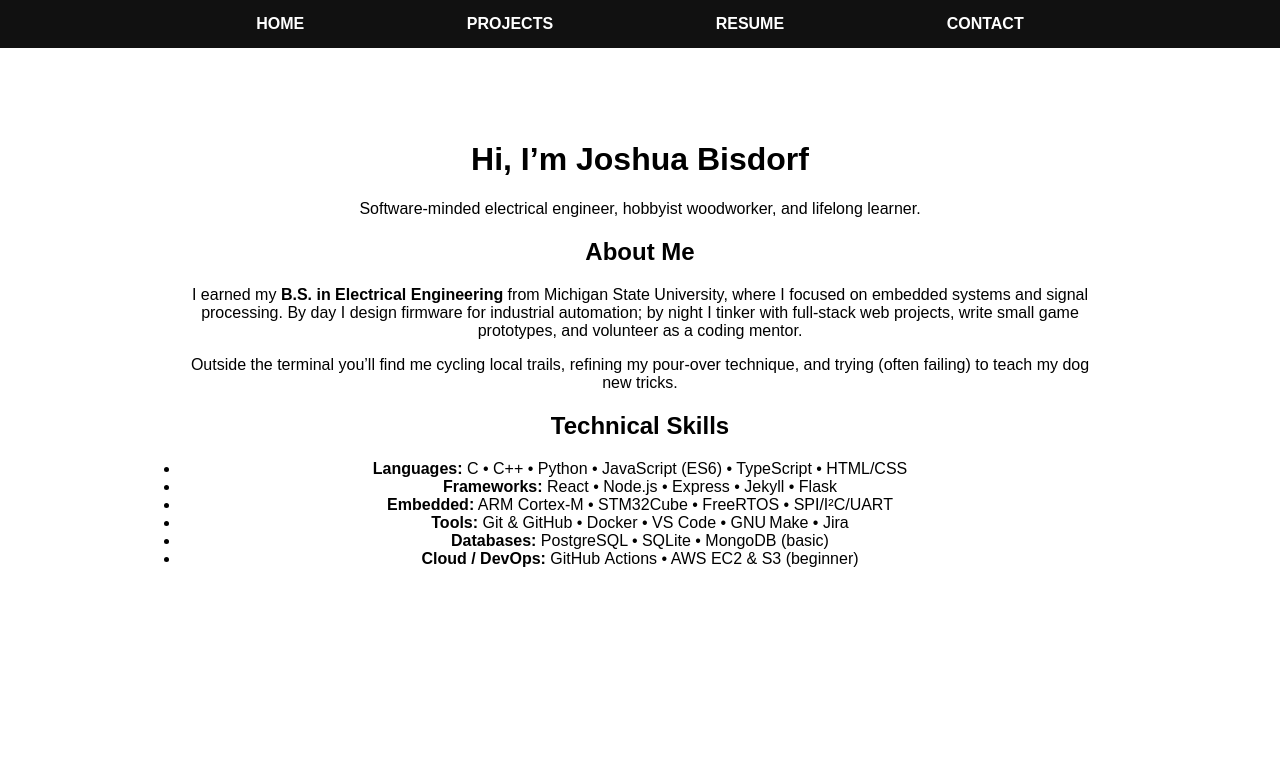
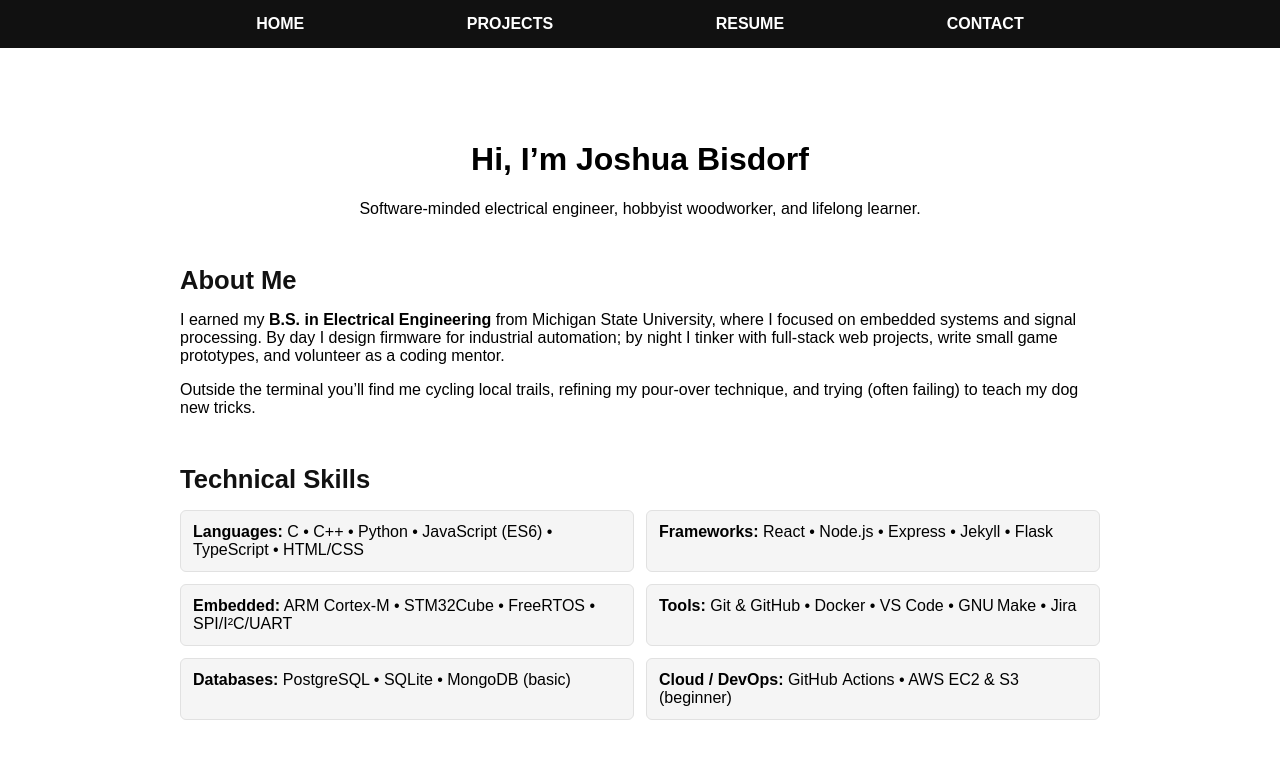
Before and after one commit to joshuabisdorf/joshuabisdorf.github.io, a Jekyll site: the page built from index.html, in a window 1280 px wide. Shown: the top 759 px of the page. Built offline with Jekyll 4.4.1, drawn with Linux system fonts in a browser that asks for light colours.

Commit message:
Init HOME page

```diff
--- a/assets/css/site.css
+++ b/assets/css/site.css
@@ -98,3 +98,38 @@ header nav a[aria-current="page"] {
 .btn-primary:hover {
   opacity: 0.9;
 }
+
+/* ===== Home‑page section formatting ===== */
+.home-section {
+  margin: 3rem 0;
+  text-align: left;        /* keeps paragraphs left‑aligned even though .container is centered */
+}
+
+/* Optional: make section headings stand out */
+.home-section h2 {
+  margin-bottom: 1rem;
+  font-size: 1.6rem;
+  color: #111;
+}
+
+/* ===== Skills grid ===== */
+.skills-grid {
+  list-style: none;
+  padding: 0;
+  margin: 0;
+  display: grid;
+  gap: 0.75rem;
+}
+
+@media (min-width: 600px) {
+  .skills-grid {
+    grid-template-columns: 1fr 1fr;   /* two neat columns on wider screens */
+  }
+}
+
+.skills-grid li {
+  background: #f5f5f5;
+  border: 1px solid #e1e1e1;
+  border-radius: 6px;
+  padding: 0.75rem;
+}
```
